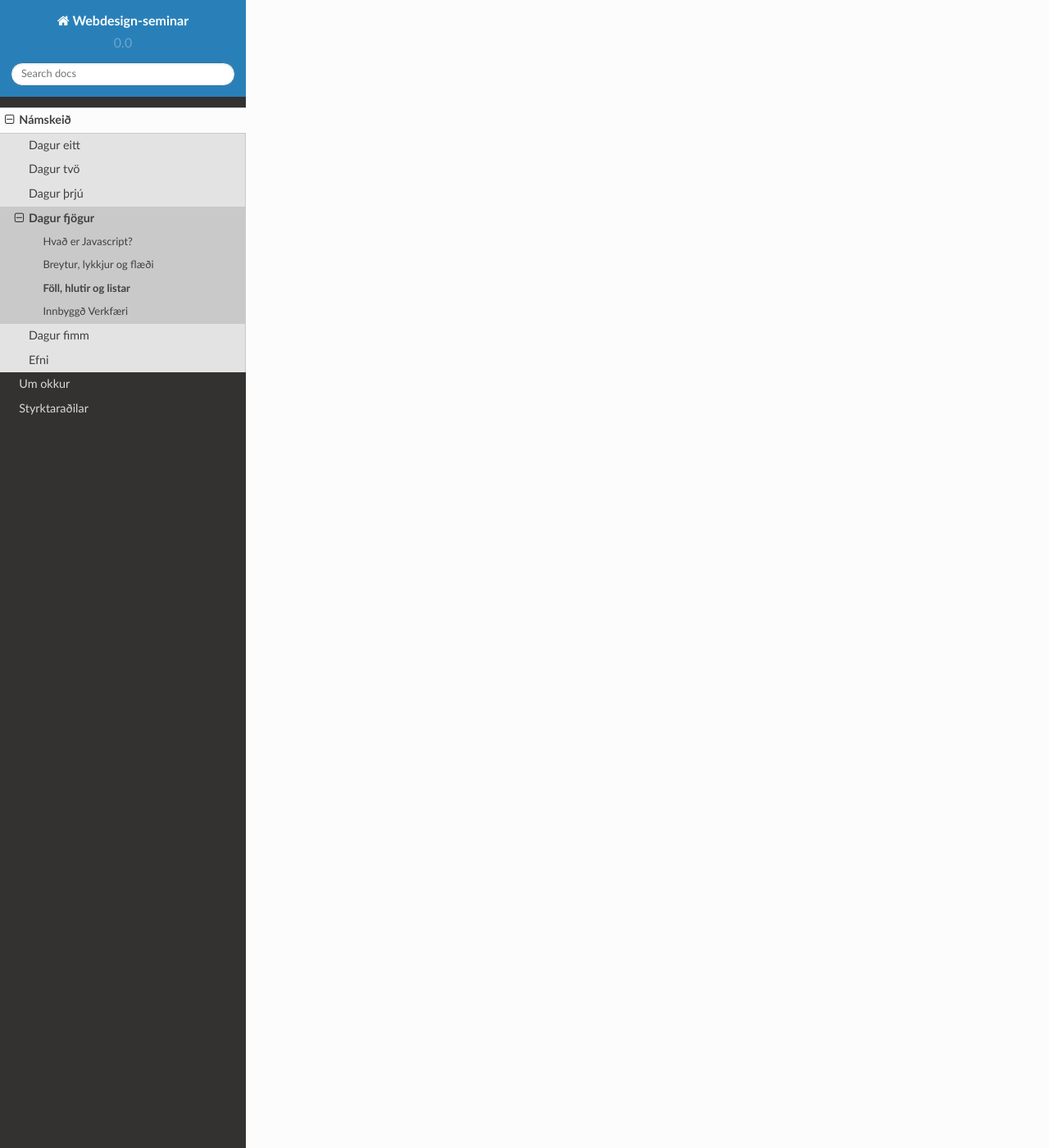
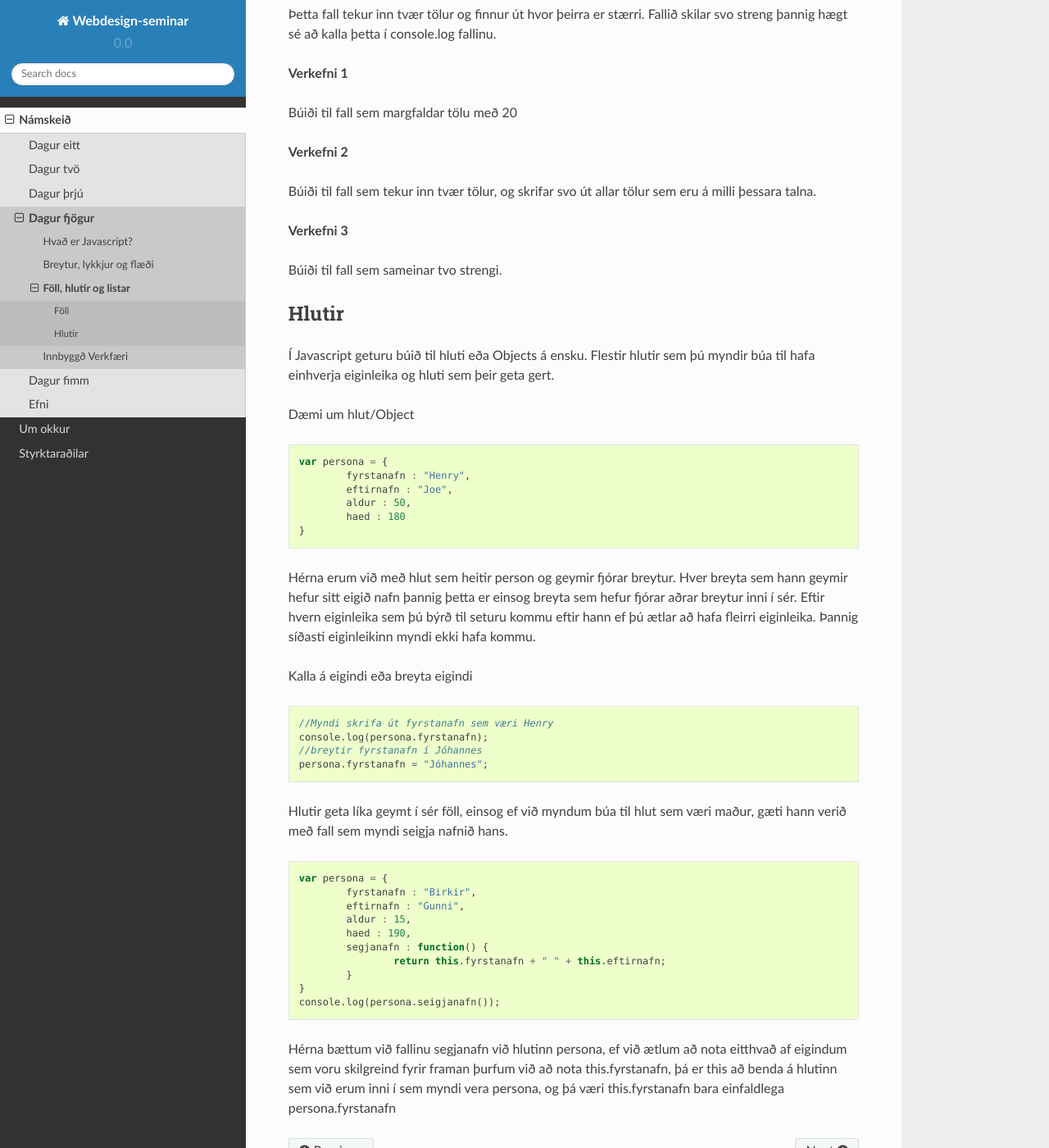
Before and after one commit to benni515/webdesign-seminar, a Sphinx documentation site: the page built from source/seminar/day4/functionsnstuff.rst, in a window 1280 px wide and 1400 px high, scrolled down 1404 px. Shown: the whole window at 82% size. Built offline with Sphinx 7.4.7 and the Read the Docs theme 2.0.0, drawn with Linux system fonts in a browser that asks for light colours; some of the changed text lies outside the part shown.

Commit message:
Addað í föll hlutir og listar, fer eftir hversu djúpt við ætlum í efnið en held að þetta sé allavega mjög fínt fyrir föll. Hlutir eru næstum búnir

```diff
--- a/source/seminar/day4/functionsnstuff.rst
+++ b/source/seminar/day4/functionsnstuff.rst
@@ -1,2 +1,118 @@
 Föll, hlutir og listar
 ======================
+
+Föll
+____
+
+Föll eða functions á ensku líka kallað aðferðir, Console.log() er innbyggt fall í Javascript, það eru til helling af innbyggðum Javascript föllum sem við getum notað. Það er eitt að nota fall en það er annað að búa það til sem við ætlum að gera í þessum kafla.
+
+Dæmi um fall
+
+.. code-block:: Javascript
+
+	var ta1 = 5;
+	var ta2 = 10;
+
+	//fallið
+	function times(tala1,tala2) {
+		return tala1 * tala2;
+	}
+	var sum = times(ta1,ta2);
+
+Hérna fyrir ofan erum við með mjög einfalt fall, til að skilgreina að þú sért að búa til fall skrifaru function, svo kemur nafnið á fallinu sem í dæminu fyrir ofan myndi vera times. Svo geriru sviga, og inni í svigunum eru hlutir sem fallið tekur við. Semsagt ef þú kallar í þetta fall, vill fallið fá 2 hluti sem hún mun nota inni í fallinu. Við seigjum að breytann sum sé jafnt og fallið times með tveim breytum. Þá kölluð við á fallið með þessum tveim breytum sem return mun svo skila margfeldi þeirra.
+
+.. todo::
+
+	Betri útskýringar á föllum og hvernig þær hegða sér.
+
+Fall sem reiknar ummál kassa
+
+.. code-block:: Javascript
+
+	var lengd = 5;
+	var breidd = 10;
+
+	function Reiknaummal(b,l) {
+		return b + b + l + l;
+	}
+	var ummal = Reiknaummal(breidd,lengd);
+
+Þetta fall tekur inn tvær tölur, ein sem myndi vera breidd og önnur sem myndi vera lengd. Svo reiknar út ummálið af kassa með tölunum og skilar niðurstöðunni.
+
+Fall sem finnur út hvaða tala er hæst
+
+.. code-block:: Javascript
+
+	var tala1 = 10;
+	var tala2 = 20;
+	function Staerri(t1,t2) {
+		if(t1 > t2) {
+			return "Tala eitt er stærri en tala tvö";
+		}
+		else if(t1 < t2) {
+			return "Tala tvö er stærri en tala eitt";
+		}
+		else {
+			return "Þær eru jafn stórar";
+		}
+	}
+	console.log(Staerri(tala1,tala2))
+
+Þetta fall tekur inn tvær tölur og finnur út hvor þeirra er stærri. Fallið skilar svo streng þannig hægt sé að kalla þetta í console.log fallinu.
+
+**Verkefni 1**
+
+Búiði til fall sem margfaldar tölu með 20
+
+**Verkefni 2**
+
+Búiði til fall sem tekur inn tvær tölur, og skrifar svo út allar tölur sem eru á milli þessara talna.
+
+**Verkefni 3**
+
+Búiði til fall sem sameinar tvo strengi.
+
+Hlutir
+______
+
+
+Í Javascript geturu búið til hluti eða Objects á ensku. Flestir hlutir sem þú myndir búa til hafa einhverja eiginleika og hluti sem þeir geta gert.
+
+Dæmi um hlut/Object
+
+.. code-block:: Javascript
+
+	var persona = {
+		fyrstanafn : "Henry",
+		eftirnafn : "Joe",
+		aldur : 50,
+		haed : 180
+	}
+
+Hérna erum við með hlut sem heitir person og geymir fjórar breytur. Hver breyta sem hann geymir hefur sitt eigið nafn þannig þetta er einsog breyta sem hefur fjórar aðrar breytur inni í sér. Eftir hvern eiginleika sem þú býrð til seturu kommu eftir hann ef þú ætlar að hafa fleirri eiginleika. Þannig síðasti eiginleikinn myndi ekki hafa kommu.
+
+Kalla á eigindi eða breyta eigindi
+
+.. code-block:: Javascript
+
+	//Myndi skrifa út fyrstanafn sem væri Henry
+	console.log(persona.fyrstanafn);
+	//breytir fyrstanafn í Jóhannes
+	persona.fyrstanafn = "Jóhannes";
+
+Hlutir geta líka geymt í sér föll, einsog ef við myndum búa til hlut sem væri maður, gæti hann verið með fall sem myndi seigja nafnið hans.
+
+.. code-block:: Javascript
+
+	var persona = {
+		fyrstanafn : "Birkir",
+		eftirnafn : "Gunni",
+		aldur : 15,
+		haed : 190,
+		segjanafn : function() {
+			return this.fyrstanafn + " " + this.eftirnafn;
+		}
+	}
+	console.log(persona.seigjanafn());
+
+Hérna bættum við fallinu segjanafn við hlutinn persona, ef við ætlum að nota eitthvað af eigindum sem voru skilgreind fyrir framan þurfum við að nota this.fyrstanafn, þá er this að benda á hlutinn sem við erum inni í sem myndi vera persona, og þá væri this.fyrstanafn bara einfaldlega persona.fyrstanafn
```
Also changed, not shown: 5 other files.
